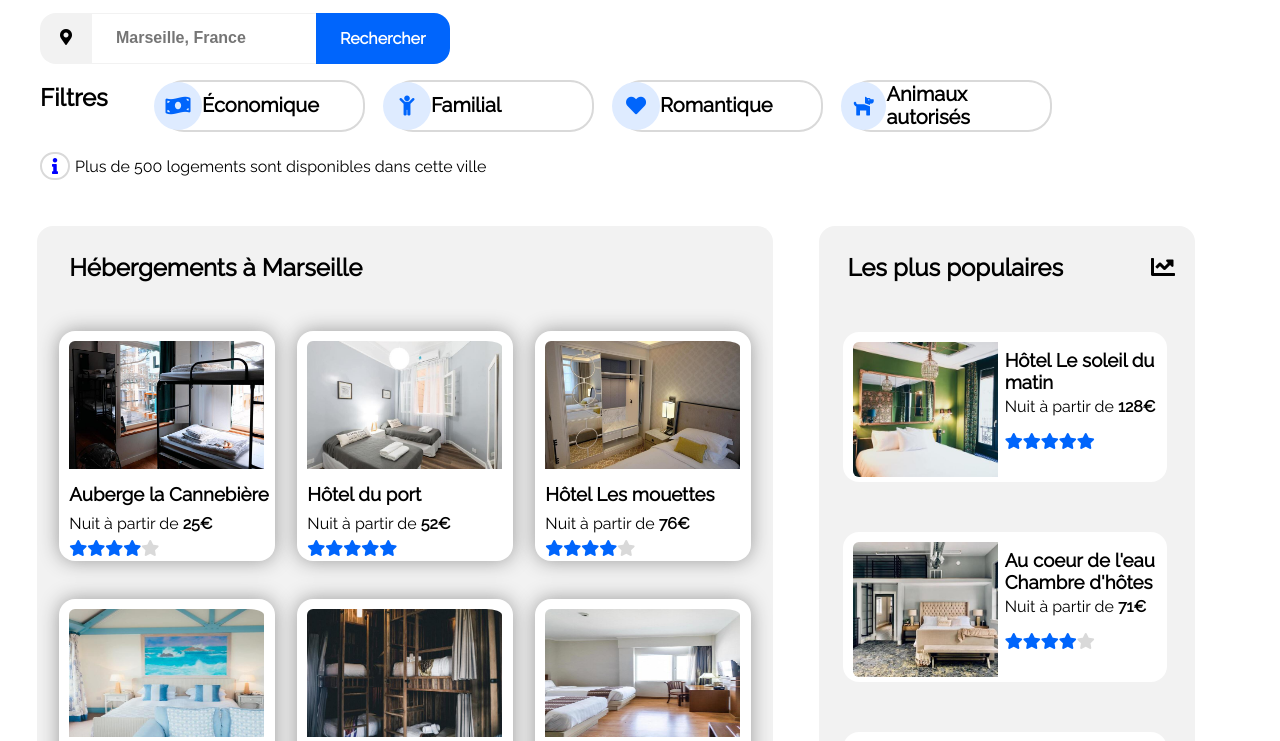
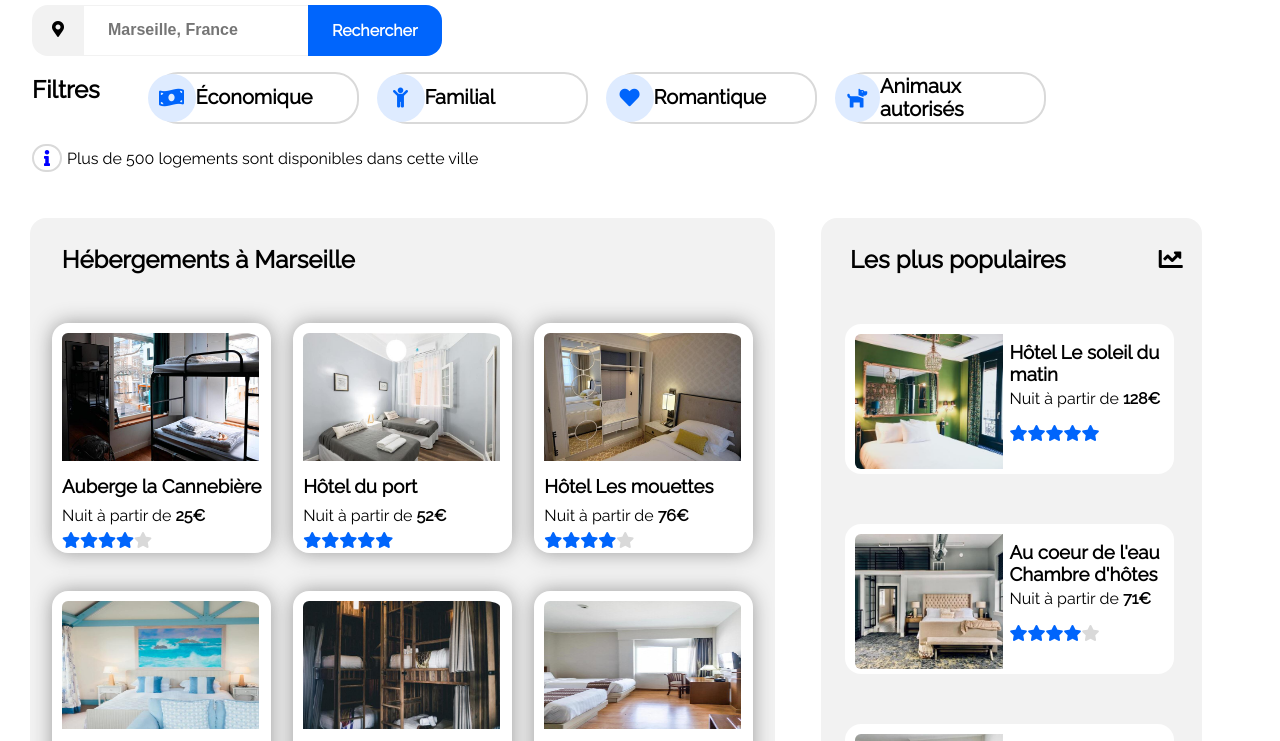
Before and after one commit to QuentinSzczepaniak/QuentinSZCZEPANIAK_2_17122020, a plain HTML site: page Index.html in a window 1280 px wide. Shown: the part 172-913 px from the top of the page. Drawn offline with Linux system fonts and the light colour scheme.

Commit message:
centrage horizontal

```diff
--- a/Index.html
+++ b/Index.html
@@ -50,8 +50,8 @@
       <h2 class="titrehebergement">Hébergements à Marseille</h2>
 
       <article class="tableauhebergement">
-        <img class="imagehebergement" src="./img/hebergements/4_small/marcus-loke-WQJvWU_HZFo-unsplash.jpg"
-             alt="Chambre avec un lit superposé avec une fenêtre vu sur la ville.">
+        <a href="#"><img class="imagehebergement" src="./img/hebergements/4_small/marcus-loke-WQJvWU_HZFo-unsplash.jpg"
+                         alt="Chambre avec un lit superposé avec une fenêtre vu sur la ville."></a>
         <h3 class="titrehotel">Auberge la Cannebière</h3>
         <p class="phrasehotel">Nuit à partir de <b>25€</b></p>
         <div class="etoiles quatreetoiles decalageetoile"></div>
@@ -59,8 +59,8 @@
 
 
       <article class="tableauhebergement">
-        <img class="imagehebergement" src="./img/hebergements/4_small/fred-kleber-gTbaxaVLvsg-unsplash.jpg"
-             alt="Chambre avec deux lit simples séparés et une fenêtre.">
+        <a href="#"><img class="imagehebergement" src="./img/hebergements/4_small/fred-kleber-gTbaxaVLvsg-unsplash.jpg"
+                         alt="Chambre avec deux lit simples séparés et une fenêtre."></a>
         <h3 class="titrehotel">Hôtel du port</h3>
         <p class="phrasehotel">Nuit à partir de <b>52€</b></p>
         <div class="etoiles cinqetoiles decalageetoile"></div>
@@ -68,8 +68,8 @@
 
 
       <article class="tableauhebergement">
-        <img class="imagehebergement" src="./img/hebergements/4_small/reisetopia-B8WIgxA_PFU-unsplash.jpg"
-             alt="Chambre avec un lit simple et une armoire.">
+        <a href="#"><img class="imagehebergement" src="./img/hebergements/4_small/reisetopia-B8WIgxA_PFU-unsplash.jpg"
+                         alt="Chambre avec un lit simple et une armoire."></a>
         <h3 class="titrehotel">Hôtel Les mouettes</h3>
         <p class="phrasehotel">Nuit à partir de <b>76€</b></p>
         <div class="etoiles quatreetoiles decalageetoile"></div>
@@ -77,8 +77,8 @@
 
 
       <article class="tableauhebergement">
-        <img class="imagehebergement" src="./img/hebergements/4_small/annie-spratt-Eg1qcIitAuA-unsplash.jpg"
-             alt="Chambre avec un lit double et un tableau de mer.">
+        <a href="#"><img class="imagehebergement" src="./img/hebergements/4_small/annie-spratt-Eg1qcIitAuA-unsplash.jpg"
+                         alt="Chambre avec un lit double et un tableau de mer."></a>
         <h3 class="titrehotel">Auberge de la mer</h3>
         <p class="phrasehotel">Nuit à partir de <b>46€</b></p>
         <div class="etoiles troisetoiles decalageetoile"></div>
@@ -86,8 +86,8 @@
 
 
       <article class="tableauhebergement">
-        <img class="imagehebergement" src="./img/hebergements/4_small/nicate-lee-kT-ZyaiwBe0-unsplash.jpg"
-             alt="Chambre avec deux lit superposés.">
+        <a href="#"><img class="imagehebergement" src="./img/hebergements/4_small/nicate-lee-kT-ZyaiwBe0-unsplash.jpg"
+                         alt="Chambre avec deux lit superposés."></a>
         <h3 class="titrehotel">Auberge Le Panier</h3>
         <p class="phrasehotel">Nuit à partir de <b>23€</b></p>
         <div class="etoiles quatreetoiles decalageetoile"></div>
@@ -95,9 +95,9 @@
 
 
       <article class="tableauhebergement">
-        <img class="imagehebergement"
-             src="./img/hebergements/4_small/febrian-zakaria-M6S1WvfW68A-unsplash.jpg"
-             alt="Chambre avec un lit simple, un bureau et une fenêtre.">
+        <a href="#"><img class="imagehebergement"
+                         src="./img/hebergements/4_small/febrian-zakaria-M6S1WvfW68A-unsplash.jpg"
+                         alt="Chambre avec un lit simple, un bureau et une fenêtre."></a>
         <h3 class="titrehotel">Hôtel chez Amina</h3>
         <p class="phrasehotel">Nuit à partir de <b>96€</b></p>
         <div class="etoiles cinqetoiles decalageetoile"></div>
@@ -108,6 +108,7 @@
     </section>
 
     <section class="populaire" id="populaire">
+
       <h2 class="lespluspopulaires">Les plus populaires</h2>
 
       <article class="tableaupopulaire gridpopulaire">
--- a/style.css
+++ b/style.css
@@ -10,6 +10,7 @@ body {
   max-width: 1440px;
   padding: 0 2rem;
   box-sizing: border-box;
+  margin: 0 auto;
 }
 
 .margin {
```
